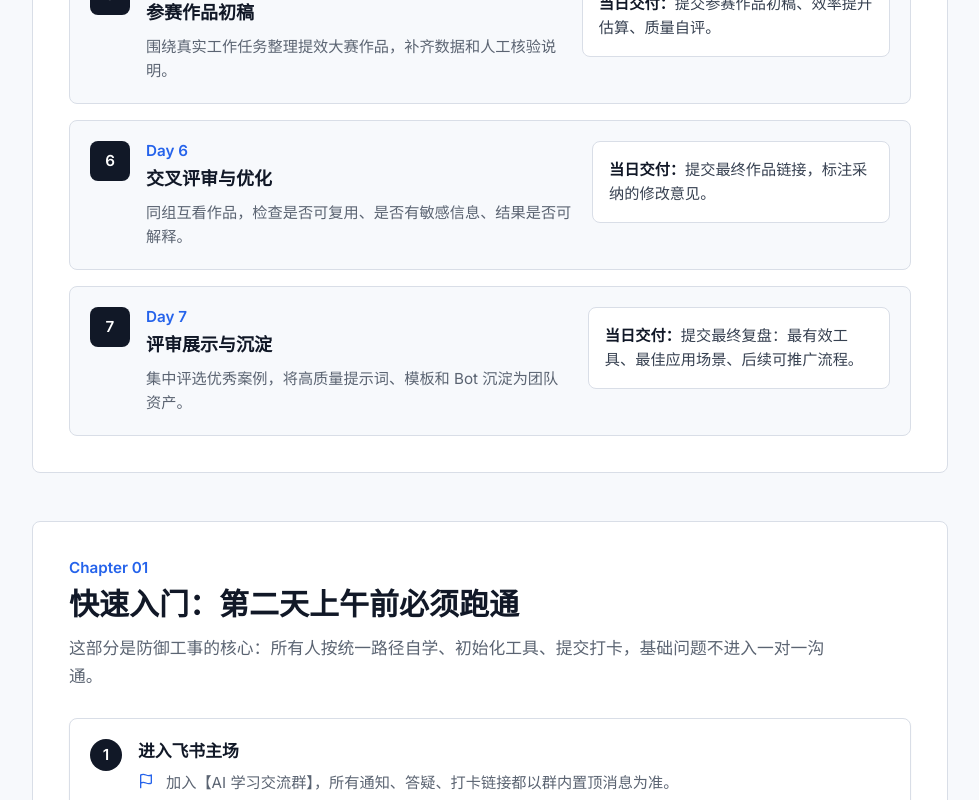
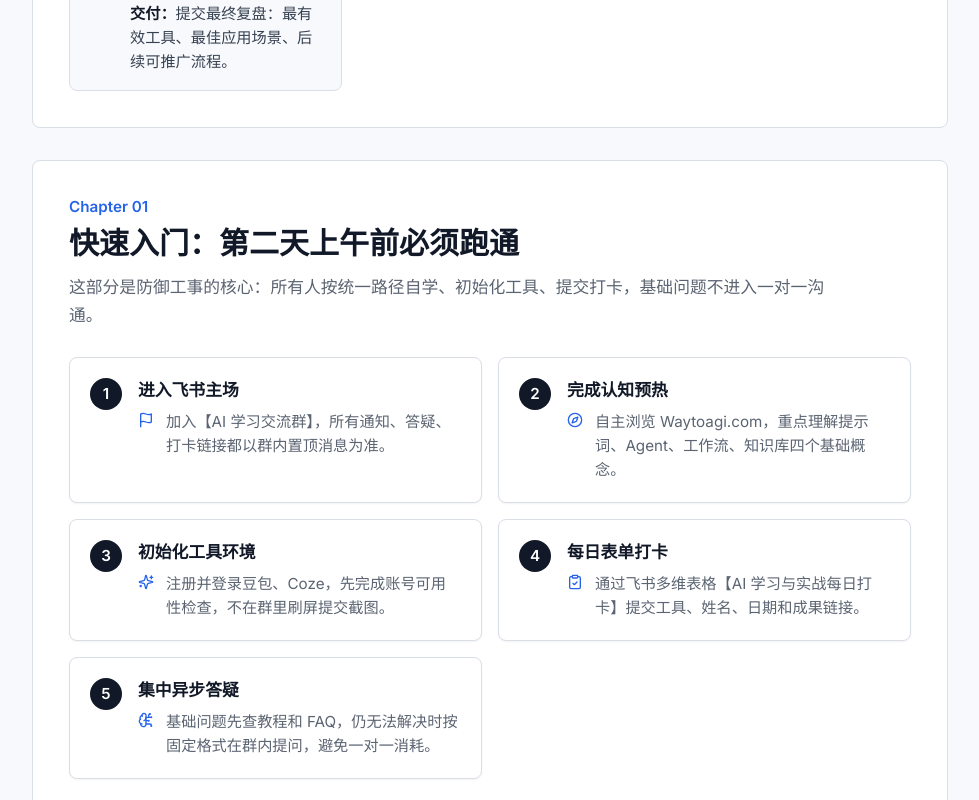
Before and after one commit to AL549984/W, a Next.js app: page / in a window 1280 px wide. Shown: the part 1580-2380 px from the top of the page, without its empty margins (300-1279 px from the left). Built offline with nearby package versions, Linux system fonts and the light colour scheme.

Commit message:
Make training page more compact

```diff
--- a/app/page.tsx
+++ b/app/page.tsx
@@ -54,6 +54,26 @@ function Checklist({ items }: { items: string[] }) {
         </li>
       ))}
     </ul>
+  );
+}
+
+function CompactDetails({
+  title,
+  children,
+  defaultOpen = false
+}: {
+  title: string;
+  children: React.ReactNode;
+  defaultOpen?: boolean;
+}) {
+  return (
+    <details className="group rounded-lg border border-line bg-surface p-5" open={defaultOpen}>
+      <summary className="flex cursor-pointer list-none items-center justify-between gap-4 font-semibold text-ink">
+        <span>{title}</span>
+        <ChevronRight className="h-4 w-4 shrink-0 text-muted transition group-open:rotate-90" aria-hidden="true" />
+      </summary>
+      <div className="mt-4 border-t border-line pt-4">{children}</div>
+    </details>
   );
 }
 
@@ -137,7 +157,7 @@ export default function Home() {
           </div>
         </aside>
 
-        <div className="space-y-12">
+        <div className="space-y-8">
           <section id="overview" className="rounded-lg border border-line bg-white p-6 shadow-soft md:p-9">
             <div className="grid gap-8 lg:grid-cols-[1fr_320px] lg:items-center">
               <div>
@@ -205,23 +225,21 @@ export default function Home() {
               title="7 天每日任务安排"
               description="每天只推进一个明确目标，配套一个可提交成果。员工照着做，袁哥照着看进度。"
             />
-            <div className="grid gap-4">
+            <div className="grid gap-3 md:grid-cols-2 xl:grid-cols-3">
               {dailyPlan.map((task, index) => (
-                <article key={task.day} className="rounded-lg border border-line bg-surface p-5">
-                  <div className="flex flex-col gap-4 md:flex-row md:items-start md:justify-between">
-                    <div className="flex gap-4">
-                      <div className="flex h-10 w-10 shrink-0 items-center justify-center rounded-lg bg-ink text-sm font-semibold text-white">
+                <article key={task.day} className="rounded-lg border border-line bg-surface p-4">
+                  <div className="flex items-start gap-3">
+                    <div className="flex h-8 w-8 shrink-0 items-center justify-center rounded-lg bg-ink text-sm font-semibold text-white">
                       {index + 1}
                     </div>
                     <div>
                       <p className="text-sm font-semibold text-brand">{task.day}</p>
-                        <h3 className="mt-1 text-lg font-semibold text-ink">{task.title}</h3>
+                      <h3 className="mt-1 font-semibold text-ink">{task.title}</h3>
                       <p className="mt-2 text-sm leading-6 text-muted">{task.focus}</p>
-                      </div>
-                    </div>
-                    <div className="rounded-lg border border-line bg-white p-4 text-sm leading-6 text-gray-700 md:w-80">
-                      <span className="font-semibold text-ink">当日交付：</span>
+                      <p className="mt-3 text-sm leading-6 text-gray-700">
+                        <span className="font-semibold text-ink">交付：</span>
                         {task.output}
+                      </p>
                     </div>
                   </div>
                 </article>
@@ -235,7 +253,7 @@ export default function Home() {
               title="快速入门：第二天上午前必须跑通"
               description="这部分是防御工事的核心：所有人按统一路径自学、初始化工具、提交打卡，基础问题不进入一对一沟通。"
             />
-            <div className="grid gap-4">
+            <div className="grid gap-4 md:grid-cols-2">
               {quickSteps.map((step, index) => {
                 const Icon = step.icon;
                 return (
@@ -442,13 +460,13 @@ export default function Home() {
               title="参赛提交模板与评分表"
               description="把交付格式提前固定下来，员工按模板提交，管理层按同一把尺子评审。"
             />
-            <div className="grid gap-5 lg:grid-cols-[1.1fr_0.9fr]">
-              <div className="rounded-lg border border-line bg-surface p-5">
-                <h3 className="font-semibold text-ink">提交模板</h3>
-                <div className="mt-4">
+            <div className="grid gap-4">
+              <CompactDetails title="提交模板" defaultOpen>
+                <div>
                   <Checklist items={submissionTemplate} />
                 </div>
-              </div>
+              </CompactDetails>
+              <CompactDetails title="评分表">
                 <div className="overflow-hidden rounded-lg border border-line bg-white">
                 <div className="grid grid-cols-[88px_1fr] border-b border-line bg-surface px-4 py-3 text-sm font-semibold text-ink md:grid-cols-[96px_92px_1fr]">
                   <span>维度</span>
@@ -469,6 +487,7 @@ export default function Home() {
                   </div>
                 ))}
               </div>
+              </CompactDetails>
             </div>
           </section>
 
@@ -478,12 +497,15 @@ export default function Home() {
               title="基础问题自助排查"
               description="先看 FAQ，再按格式提问。重复问题统一回到这里，减少群内刷屏和一对一消耗。"
             />
-            <div className="grid gap-4">
+            <div className="grid gap-3">
               {faqItems.map((item) => (
-                <article key={item.question} className="rounded-lg border border-line bg-surface p-5">
-                  <h3 className="font-semibold text-ink">{item.question}</h3>
+                <details key={item.question} className="group rounded-lg border border-line bg-surface p-5">
+                  <summary className="flex cursor-pointer list-none items-center justify-between gap-4 font-semibold text-ink">
+                    <span>{item.question}</span>
+                    <ChevronRight className="h-4 w-4 shrink-0 text-muted transition group-open:rotate-90" aria-hidden="true" />
+                  </summary>
                   <p className="mt-2 text-sm leading-6 text-muted">{item.answer}</p>
-                </article>
+                </details>
               ))}
             </div>
           </section>
```
Lines whose indentation alone changed are shown as unchanged.
